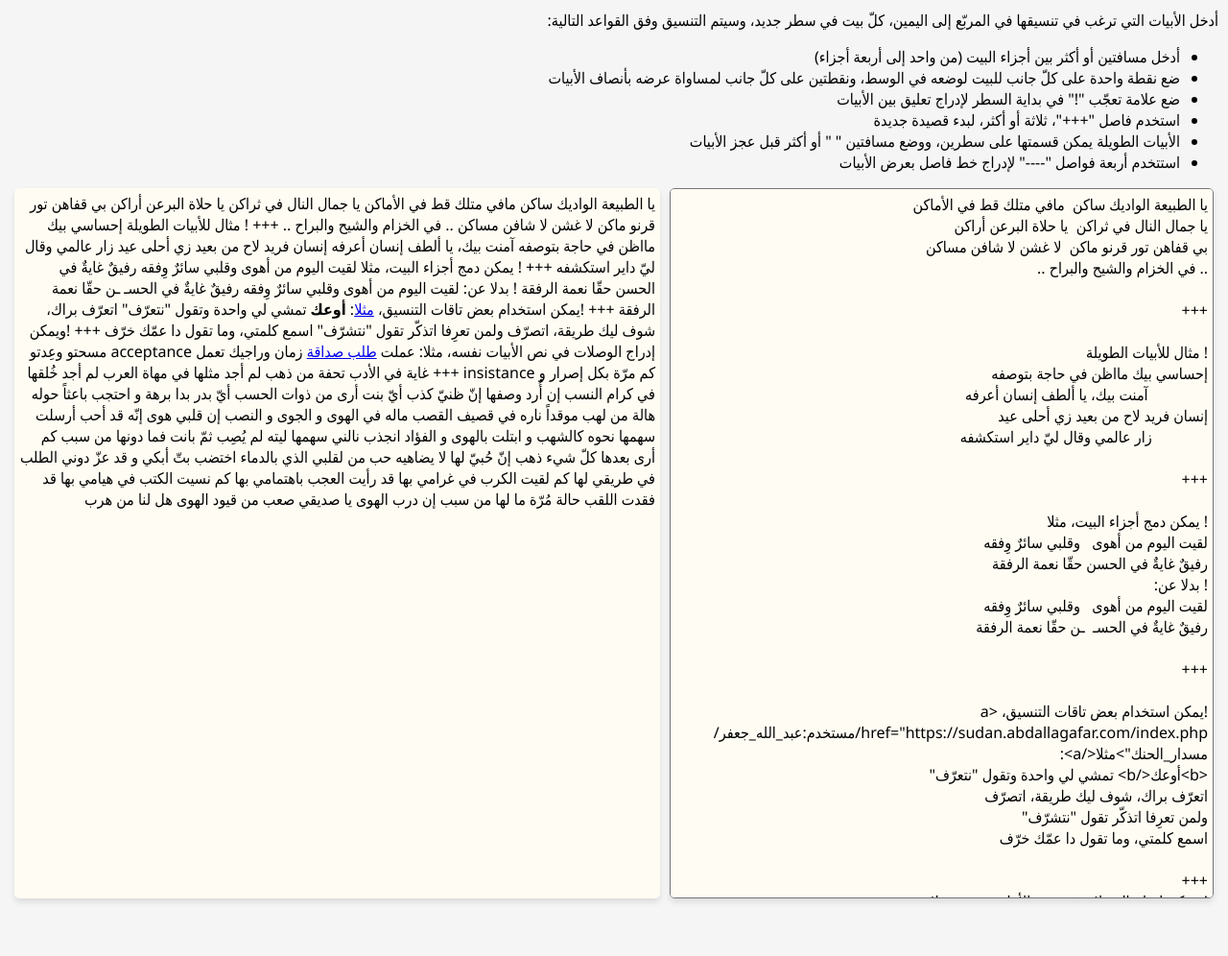
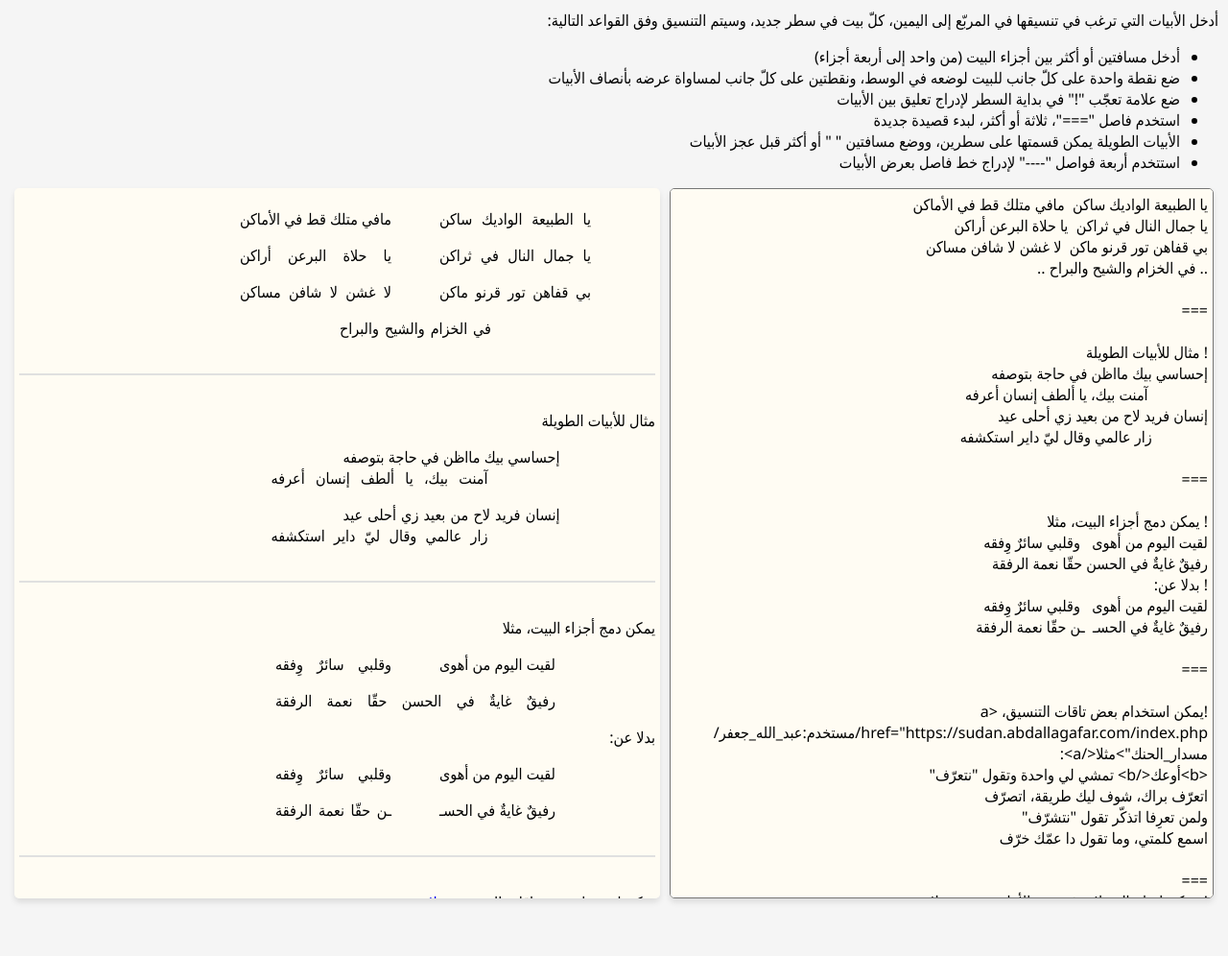
Before and after one commit to abdallagafar/poemFormat, a plain HTML site: page poemFormat.html in a window 1280 px wide. Shown: the whole page at 96% size. Drawn offline with Linux system fonts and the light colour scheme.

Commit message:
Edited to serve as a page

```diff
--- a/poemFormat.html
+++ b/poemFormat.html
@@ -4,9 +4,7 @@
 <meta charset="UTF-8">
 <meta name="viewport" content="width=device-width, initial-scale=1.0">
 <title>Interactive Poem Formatter</title>
-<!-- Include CSS file -->
 <link rel="stylesheet" href="poemFormat.css">
-<!-- Include JavaScript file -->
 <script src="poemFormat.js" defer></script>
 <style>
 html {
@@ -81,6 +79,10 @@ document.addEventListener('DOMContentLoaded', function() {
         'input', handleTextEntryChange
     );
 });
+
+window.addEventListener('load', function() {
+    handleTextEntryChange();
+});
 </script>
 
 </head>
@@ -91,7 +93,7 @@ document.addEventListener('DOMContentLoaded', function() {
         <li>أدخل مسافتين أو أكثر بين أجزاء البيت (من واحد إلى أربعة أجزاء)</li>
         <li>ضع نقطة واحدة على كلّ جانب للبيت لوضعه في الوسط، ونقطتين على كلّ جانب لمساواة عرضه بأنصاف الأبيات</li>
         <li>ضع علامة تعجّب "!" في بداية السطر لإدراج تعليق بين الأبيات</li>
-        <li>استخدم فاصل "+++"، ثلاثة أو أكثر، لبدء قصيدة جديدة</li>
+        <li>استخدم فاصل "==="، ثلاثة أو أكثر، لبدء قصيدة جديدة</li>
         <li>الأبيات الطويلة يمكن قسمتها على سطرين، ووضع مسافتين "  " أو أكثر قبل عجز الأبيات</li>
         <li>استتخدم أربعة فواصل "----" لإدراج خط فاصل بعرض الأبيات </li>
     </ul>
@@ -104,7 +106,7 @@ document.addEventListener('DOMContentLoaded', function() {
 بي قفاهن تور قرنو ماكن  لا غشن لا شافن مساكن
 .. في الخزام والشيح والبراح ..
 
-+++
+===
 
 ! مثال للأبيات الطويلة
 إحساسي بيك مااظن في حاجة بتوصفه
@@ -112,7 +114,7 @@ document.addEventListener('DOMContentLoaded', function() {
 إنسان فريد لاح من بعيد زي أحلى عيد
               زار عالمي وقال ليّ داير استكشفه
 
-+++
+===
 
 ! يمكن دمج أجزاء البيت، مثلا
 لقيت اليوم من أهوى   وقلبي سائرٌ وِفقه
@@ -121,7 +123,7 @@ document.addEventListener('DOMContentLoaded', function() {
 لقيت اليوم من أهوى   وقلبي سائرٌ وِفقه
 رفيقٌ غايةٌ في الحسـ  ـن حقّا نعمة الرفقة
 
-+++
+===
 
 !يمكن استخدام بعض تاقات التنسيق، <a href="https://sudan.abdallagafar.com/index.php/مستخدم:عبد_الله_جعفر/مسدار_الحنك">مثلا</a>:
 <b>أوعك</b> تمشي لي واحدة وتقول "نتعرّف"
@@ -129,12 +131,12 @@ document.addEventListener('DOMContentLoaded', function() {
 ولمن تعرِفا اتذكّر تقول "نتشرّف"
 اسمع كلمتي، وما تقول دا عمّك خرّف
 
-+++
+===
 !ويمكن إدراج الوصلات في نص الأبيات نفسه، مثلا:
 عملت <a href="https://www.facebook.com/abdalla.gafar.3/posts/10160981200605707">طلب صداقة</a> زمان  وراجيك تعمل acceptance
 مسحتو وعِدتو كم مرّة  بكل إصرار و insistance
 
-+++
+===
 
 غاية في الأدب  تحفة من ذهب
 لم أجد مثلها  في مهاة العرب
@@ -163,6 +165,5 @@ document.addEventListener('DOMContentLoaded', function() {
 من قيود الهوى  هل لنا من هرب
 </textarea>
 </div>
-<script>handleTextEntryChange()</script>
 </body>
 </html>
--- a/poemFormat.js
+++ b/poemFormat.js
@@ -66,7 +66,6 @@ function poemFormat(poem) {
     var emphasizeAll = parseInt(poem.getAttribute('data-emph') || 0);
     var options = parseInt(poem.getAttribute('data-options') || 0);             // Justify, split parts, use Smart quotes
     options ^= DEFAULT_OPTIONS;                                             // User options are merged with defaults rather than replace them
-    console.log(DEFAULT_OPTIONS);
     var attribs = poem.getAttribute('data-attribs') || '';                      // Attributes passed to the div.
     if (options & LTR) attribs += ' dir="LTR"';
     var classList = poem.getAttribute('data-classList') || '';
```
